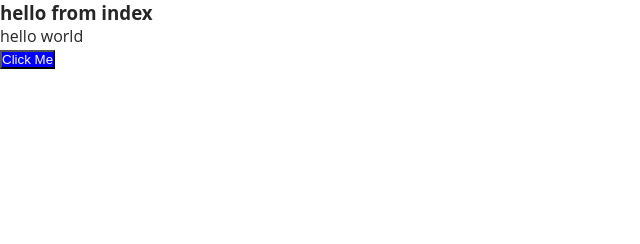
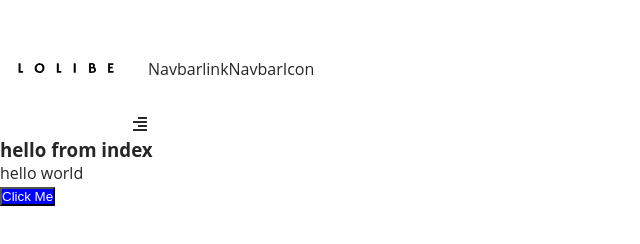
Before and after one commit to chuanman2707/lolibe, a Gatsby site: page / in a window 1280 px wide. Shown: the whole page, without its empty margins (0-640 px from the left). Built offline with nearby package versions, Linux system fonts and the light colour scheme; Gatsby itself is replaced by a stand-in of ours.

Commit message:
update navbar

```diff
--- a/package.json
+++ b/package.json
@@ -21,6 +21,7 @@
     "react": "^16.8.6",
     "react-dom": "^16.8.6",
     "react-helmet": "^5.2.1",
+    "react-icons": "^3.7.0",
     "styled-components": "^4.2.0"
   },
   "devDependencies": {
--- /dev/null
+++ b/src/components/globals/navbar/Navbar.js
@@ -0,0 +1,33 @@
+import React, { Component } from "react"
+import NavbarHeader from "./NavbarHeader"
+import NavbarIcons from "./NavbarIcons"
+import NavbarLinks from "./NavbarLinks"
+import styled from "styled-components"
+export default class Navbar extends Component {
+  state = {
+    navbarOpen: false,
+  }
+
+  //   this function is used for hamburger menu
+  handleNavbar = () => {
+    this.setState(() => {
+      return { navbarOpen: this.state.navbarOpen }
+    })
+  }
+  render() {
+    return (
+      <NavWrapper>
+        <NavbarHeader handleNavbar={this.handleNavbar} />
+        <NavbarLinks navbarOpen={this.state.navbarOpen} />
+        <NavbarIcons />
+      </NavWrapper>
+    )
+  }
+}
+
+const NavWrapper = styled.nav`
+  @media (min-width: 768px) {
+    display: flex;
+    align-items: center;
+  }
+`
--- /dev/null
+++ b/src/components/globals/navbar/NavbarHeader.js
@@ -0,0 +1,28 @@
+import React, { Component } from "react"
+import { Link } from "gatsby"
+import logo from "../../../images/logo.svg"
+import { FaAlignRight } from "react-icons/fa"
+import styled from "styled-components"
+
+export default class NavbarHeader extends Component {
+  render() {
+    const { handleNavbar } = this.props
+    return (
+      <HeaderWrapper>
+        <Link to="/">
+          <img src={logo} alt="lolibe" />
+        </Link>
+        <FaAlignRight
+          className="toggle-icon"
+          onClick={() => {
+            handleNavbar()
+          }}
+        />
+      </HeaderWrapper>
+    )
+  }
+}
+
+const HeaderWrapper = styled.div`
+  display: 2vh;
+`
--- /dev/null
+++ b/src/components/globals/navbar/NavbarIcons.js
@@ -0,0 +1,7 @@
+import React, { Component } from "react"
+
+export default class NavbarIcons extends Component {
+  render() {
+    return <div>NavbarIcon</div>
+  }
+}
--- /dev/null
+++ b/src/components/globals/navbar/NavbarLinks.js
@@ -0,0 +1,7 @@
+import React, { Component } from "react"
+
+export default class NavbarLinks extends Component {
+  render() {
+    return <div>Navbarlink</div>
+  }
+}
--- /dev/null
+++ b/src/components/globals/navbar/package.json
@@ -0,0 +1,3 @@
+{
+  "main": "Navbar.js"
+}
--- a/src/components/layout.js
+++ b/src/components/layout.js
@@ -8,6 +8,7 @@
 import React from "react"
 import PropTypes from "prop-types"
 import { createGlobalStyle } from "styled-components"
+import Navbar from "../components/globals/navbar"
 // import "./layout.css"
 // import "./bootstrap.min.css"
 // import "../sass/layout.scss"
@@ -16,6 +17,7 @@
   return (
     <>
       <GlobalStyle />
+      <Navbar />
       {children}
     </>
   )
```
Also changed, not shown: src/images/logo.svg (added), 1 other file.
